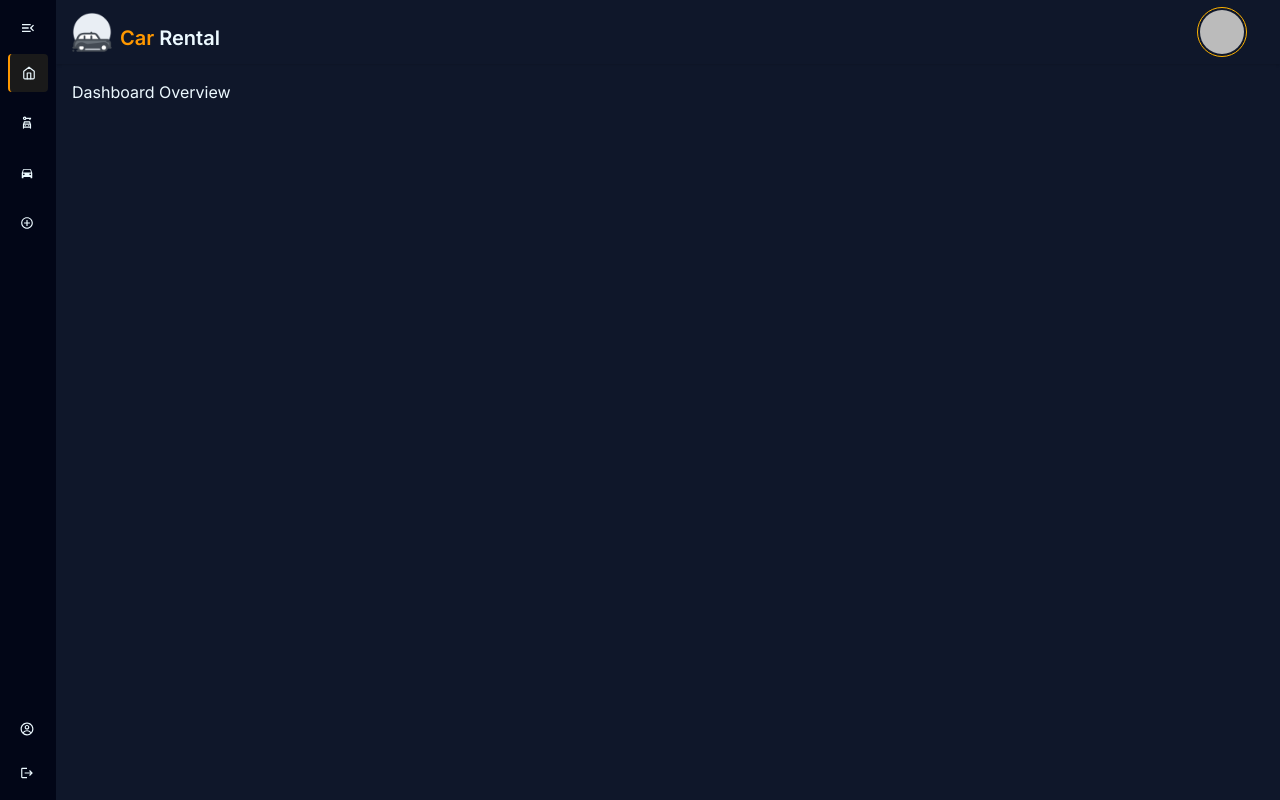
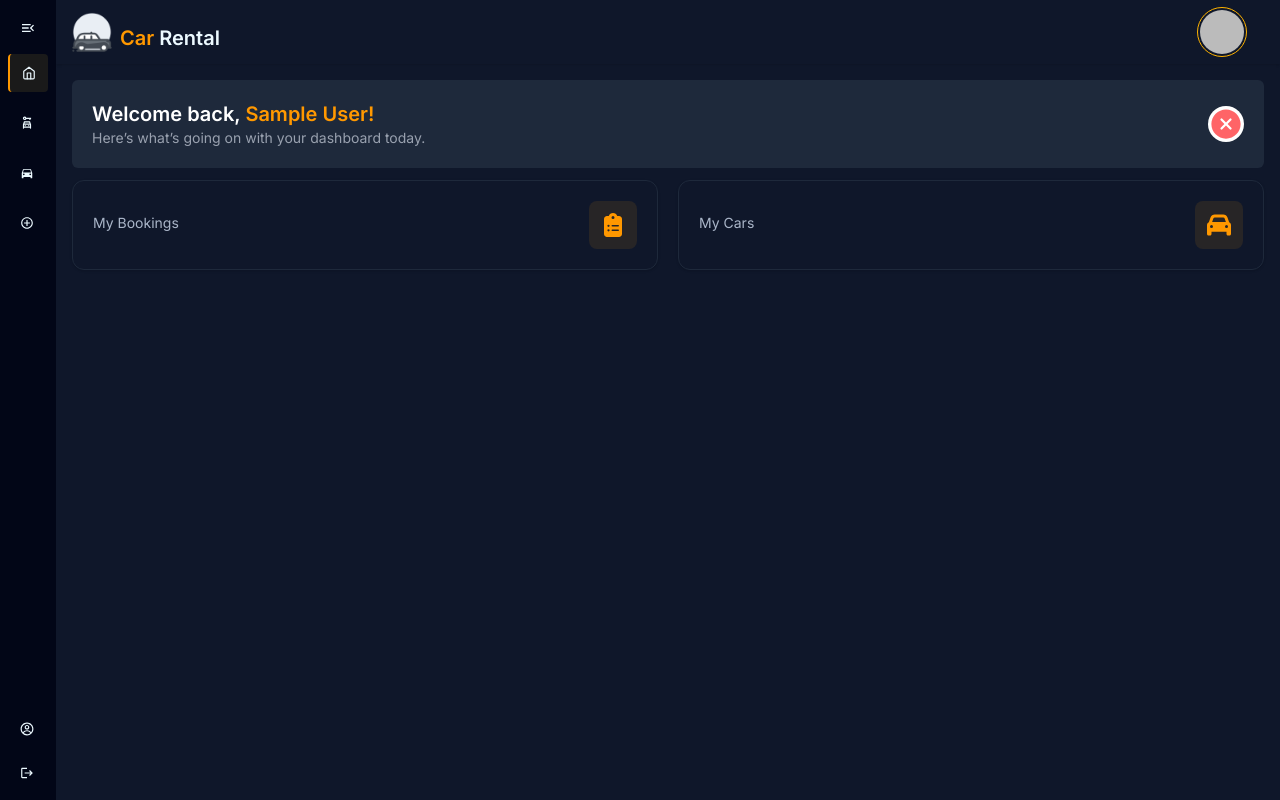
Before and after one commit to kamrulhasanPro/Car-Rental-Client, a React (Vite) app: page /dashboard in a window 1280 px wide. Built offline with nearby package versions, Linux system fonts and the light colour scheme; no server answers; sample sign-in values are in the browser's storage.

Commit message:
update overview and my profile page

```diff
--- /dev/null
+++ b/src/Components/Card/StatCard.jsx
@@ -0,0 +1,19 @@
+const StatCard = ({ title, value, subtitle, icon }) => {
+  return (
+    <div className="rounded-xl bg-base-100 p-5 shadow-sm border border-base-300">
+      <div className="flex items-center justify-between">
+        <div>
+          <p className="text-sm text-base-content/70">{title}</p>
+          <h2 className="text-3xl font-semibold mt-1">{value}</h2>
+          <p className="text-xs text-success mt-1">{subtitle}</p>
+        </div>
+
+        <div className="p-3 rounded-lg bg-primary/10 text-primary text-2xl">
+          {icon}
+        </div>
+      </div>
+    </div>
+  );
+};
+
+export default StatCard;
--- a/src/Pages/Dashboard/MyListings/MyListings.jsx
+++ b/src/Pages/Dashboard/MyListings/MyListings.jsx
@@ -49,7 +49,7 @@ const MyListings = () => {
   return (
     <MyContainer>
       {/* title */}
-      <MyTitle className={'!mt-0'}>
+      <MyTitle className={"!mt-0"}>
         Manage <span className="text-primary border-b-2">Cars</span>
       </MyTitle>
 
--- /dev/null
+++ b/src/Pages/Dashboard/Overview/Greeting.jsx
@@ -0,0 +1,37 @@
+import React, { useState } from "react";
+import useAuth from "../../../Hooks/useAuth";
+import { IoCloseCircle } from "react-icons/io5";
+
+const Greeting = () => {
+  const { user } = useAuth();
+  const [close, setClose] = useState(false);
+  return (
+    <>
+      <div
+        className={`${
+          close && "hidden"
+        } bg-base-300 p-5 rounded-md flex flex-col sm:flex-row items-center justify-between gap-2`}
+      >
+        <div>
+          <h2 className="text-xl font-semibold text-neutral">
+            Welcome back,{" "}
+            <span className="text-primary">{user?.displayName}!</span>
+          </h2>
+          <p className="text-sm text-gray-400">
+            Here’s what’s going on with your dashboard today.
+          </p>
+        </div>
+
+        <div>
+          <IoCloseCircle
+            onClick={() => setClose(true)}
+            size={36}
+            className="text-red-400 cursor-pointer bg-white rounded-full hover:scale-105 duration-300"
+          />
+        </div>
+      </div>
+    </>
+  );
+};
+
+export default Greeting;
--- a/src/Pages/Dashboard/Overview/Overview.jsx
+++ b/src/Pages/Dashboard/Overview/Overview.jsx
@@ -1,11 +1,17 @@
-import React from 'react';
+import React from "react";
+import Greeting from "./greeting";
+import Stats from "./Stats";
 
 const Overview = () => {
-    return (
-        <div>
-            Dashboard Overview
-        </div>
-    );
+  return (
+    <section className="space-y-3">
+      {/* grating */}
+      <Greeting />
+
+      {/* stats */}
+      <Stats />
+    </section>
+  );
 };
 
 export default Overview;
--- /dev/null
+++ b/src/Pages/Dashboard/Overview/Stats.jsx
@@ -0,0 +1,43 @@
+import React, { useEffect, useState } from "react";
+import StatCard from "../../../Components/Card/StatCard";
+import { FaCar, FaClipboardList } from "react-icons/fa6";
+import { useAxiosSecure } from "../../../api/useAxiosSecure";
+import useAuth from "../../../Hooks/useAuth";
+
+const Stats = () => {
+  const [statList, setStatList] = useState();
+  const axiosSecure = useAxiosSecure();
+  const getStats = async (email) => {
+    const promise = await axiosSecure.get(`/stats/${email}`);
+    const res = await promise.data;
+    const data = await res;
+    console.log(data);
+    return data;
+  };
+  const { user } = useAuth();
+
+  useEffect(() => {
+    axiosSecure.get(`/stats/${user?.email}`).then((res) => {
+      setStatList(res.data);
+    });
+    // console.log(result);
+  }, [user, axiosSecure]);
+  return (
+    <div className="grid grid-cols-1 sm:grid-cols-2 gap-5">
+      <StatCard
+        title={"My Bookings"}
+        subtitle={""}
+        value={statList?.myBookingStats}
+        icon={<FaClipboardList />}
+      />
+      <StatCard
+        title={"My Cars"}
+        subtitle={""}
+        value={statList?.myCars}
+        icon={<FaCar />}
+      />
+    </div>
+  );
+};
+
+export default Stats;
--- a/src/Pages/Dashboard/Profile/Profile.jsx
+++ b/src/Pages/Dashboard/Profile/Profile.jsx
@@ -1,11 +1,124 @@
-import React from 'react';
+import { useState } from "react";
+import useAuth from "../../../Hooks/useAuth";
+import { MdEdit } from "react-icons/md";
+import { IoMdPhotos } from "react-icons/io";
 
 const Profile = () => {
-    return (
-        <div>
-            Profile
+  const { user } = useAuth();
+  const [loading, setLoading] = useState(false);
+
+  const handleUpdateProfile = (e) => {
+    e.preventDefault();
+    setLoading(true);
+
+    // 🔥 later replace with API call
+    setTimeout(() => {
+      console.log({ name, photoURL });
+      setLoading(false);
+      alert("Profile updated successfully!");
+    }, 1000);
+  };
+
+  const [open, setOpen] = useState(false);
+
+  return (
+    <div className="max-w-xl mx-auto">
+      <h2 className="text-2xl font-semibold mb-6">My Profile</h2>
+
+      <div
+        className="    bg-gradient-to-br
+    from-base-200 to-base-300
+    dark:from-[#0f172a] dark:to-[#020617]
+    border border-base-300 dark:border-white/10
+    shadow-lg border border-base-300 rounded-xl p-6"
+      >
+        {/* Avatar */}
+        <div className="flex flex-col gap-4 items-center mb-6 text-center justify-center  ">
+          <figure>
+            <img
+              src={user?.photoURL}
+              alt="Profile"
+              className="w-24 h-24 rounded-full object-cover border-2 border-green-300"
+            />
+          </figure>
+
+          <div>
+            <p className="text-xl font-semibold">{user?.displayName}</p>
+            <p className="text-sm text-gray-400">{user?.email}</p>
+
+            <button
+              className="btn mt-2 btn-success text-white"
+              onClick={() => setOpen(!open)}
+            >
+              <MdEdit />
+              Edit Profile
+            </button>
+          </div>
         </div>
-    );
+
+        {/* Form */}
+        <form
+          onSubmit={handleUpdateProfile}
+          className={`space-y-4 overflow-hidden ${
+            open ? "h-56 p-2" : "h-0"
+          } duration-500 `}
+        >
+          {/* Name */}
+          <div>
+            <p className="my_label !block">Update Your Name</p>
+            <label className="input w-full">
+              <svg
+                className="h-[1em] opacity-50"
+                xmlns="http://www.w3.org/2000/svg"
+                viewBox="0 0 24 24"
+              >
+                <g
+                  strokeLinejoin="round"
+                  strokeLinecap="round"
+                  strokeWidth="2.5"
+                  fill="none"
+                  stroke="currentColor"
+                >
+                  <path d="M19 21v-2a4 4 0 0 0-4-4H9a4 4 0 0 0-4 4v2"></path>
+                  <circle cx="12" cy="7" r="4"></circle>
+                </g>
+              </svg>
+              <input
+                type="text"
+                defaultValue={user?.displayName}
+                required
+                placeholder="Name"
+                title="Your Name"
+              />
+            </label>
+          </div>
+
+          {/* Photo URL */}
+          <div>
+            <p className="my_label !block">Update Your Photo</p>{" "}
+            <label className="input w-full">
+              <IoMdPhotos className="text-gray-400" />
+              <input
+                type="url"
+                className="w-full"
+                defaultValue={user?.photoURL}
+                required
+              />
+            </label>
+          </div>
+
+          {/* Button */}
+          <button
+            type="submit"
+            className="my_btn w-full"
+            disabled={loading}
+          >
+            {loading ? "Updating..." : "Update Profile"}
+          </button>
+        </form>
+      </div>
+    </div>
+  );
 };
 
 export default Profile;
--- a/src/Routes/MainRoute.jsx
+++ b/src/Routes/MainRoute.jsx
@@ -78,7 +78,11 @@ export const MainRoute = createBrowserRouter([
   // dashboard
   {
     path: "/dashboard",
-    element: <DashboardLayout />,
+    element: (
+      <PrivetRoute>
+        <DashboardLayout />
+      </PrivetRoute>
+    ),
     children: [
       {
         index: true,
```
